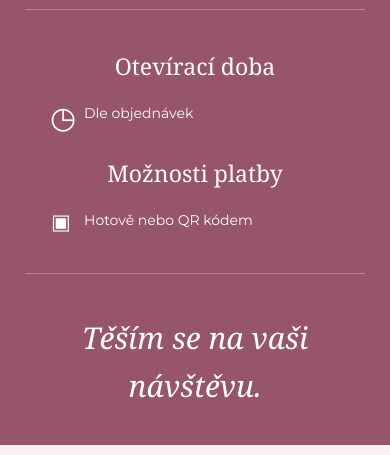
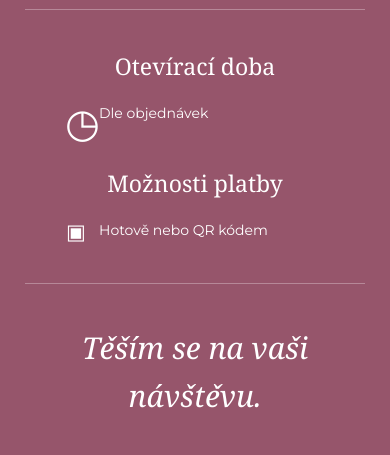
Before and after one commit to ZajaIT/Ivana_Peckova, a plain HTML site: page index.html in a window 390 px wide. Shown: the part 6210-6665 px from the top of the page. Drawn offline with Linux system fonts and the light colour scheme.

Commit message:
Update index.html

```diff
--- a/index.html
+++ b/index.html
@@ -1571,7 +1571,7 @@
 @media (max-width: 767px) {
 
   .footer-clock {
-    font-size: 30px;
+    font-size: 40px;
     line-height: 1;
   }
 
@@ -1581,7 +1581,7 @@
 
   .footer-column:not(.footer-signature) > p,
   .footer-social {
-    padding-left: 25px;
+    padding-left: 40px;
   }
 
 }
```
